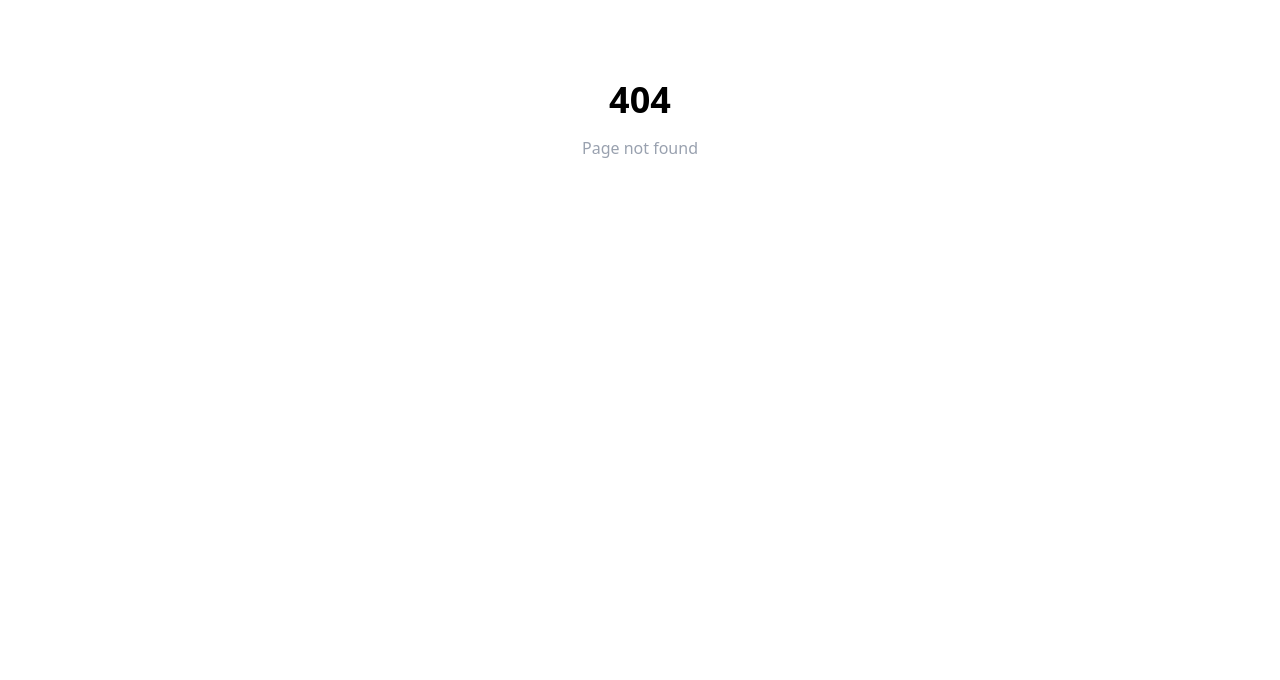
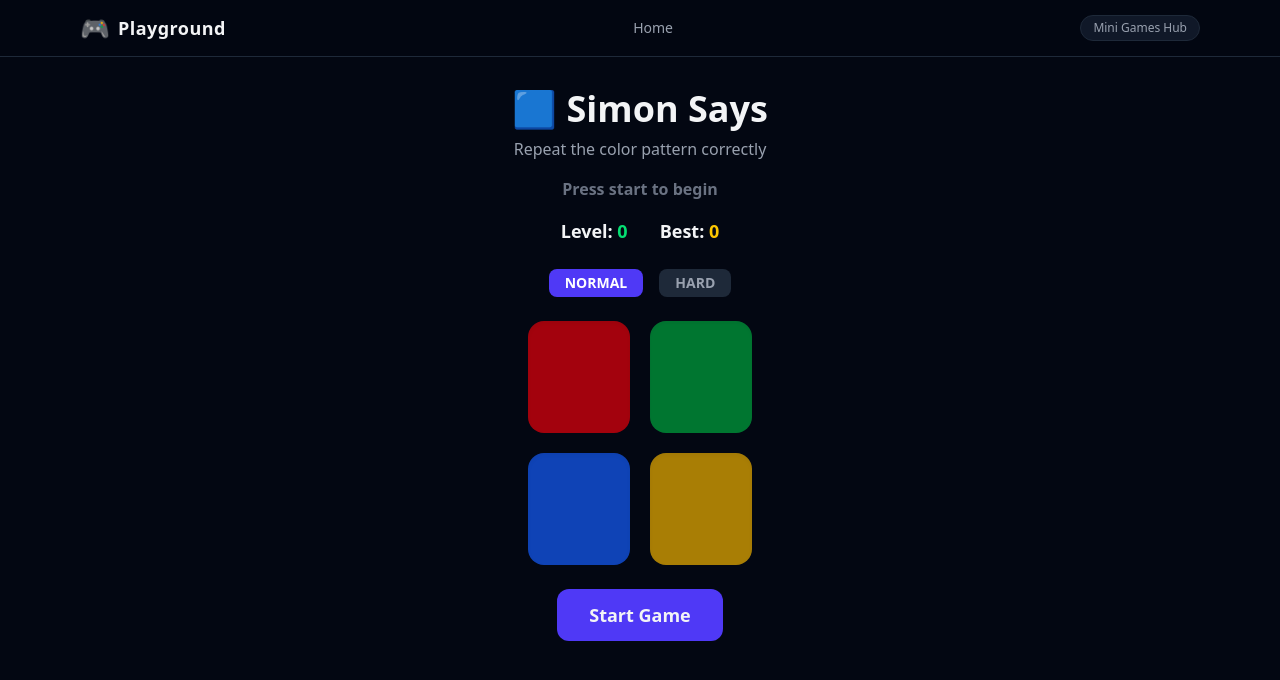
Before and after one commit to laatu08/game-platform, a React (Vite) app: page /game/simon-says in a window 1280 px wide. Before the commit this address had no page. Shown: the top 680 px of the page. Built offline with nearby package versions, Linux system fonts and the light colour scheme.

Commit message:
simon-says added

```diff
--- a/src/app/Router.jsx
+++ b/src/app/Router.jsx
@@ -9,6 +9,7 @@ import Snake from "../games/snake/Snake";
 import WhackAMole from "../games/whack-a-mole/WhackAMole";
 import AimTrainer from "../games/aim-trainer/AimTrainer";
 import MemoryMatch from "../games/memory-match/MemoryMatch";
+import SimonSays from "../games/simon-says/SimonSays";
 
 const router = createBrowserRouter([
   {
@@ -41,6 +42,10 @@ const router = createBrowserRouter([
         path: "game/memory-match",
         element: <MemoryMatch />,
       },
+      {
+        path: "game/simon-says",
+        element: <SimonSays />
+      }
     ],
   },
 ]);
--- a/src/games/games.js
+++ b/src/games/games.js
@@ -46,6 +46,13 @@ export const games = [
         path: "/game/memory-match",
         emoji: "🧠",
         difficulty: "Easy"
+    },
+    {
+        id: "simon-says",
+        name: "Simon Says",
+        description: "Repeat the color pattern without mistakes.",
+        path: "/game/simon-says",
+        emoji: "🟦",
+        difficulty: "Medium"
     }
-
 ];
--- /dev/null
+++ b/src/games/simon-says/SimonSays.jsx
@@ -0,0 +1,236 @@
+import { useEffect, useState } from "react";
+import { useSound } from "../../hooks/useSound";
+import clickSound from "../../assets/sounds/click.mp3";
+import failSound from "../../assets/sounds/fail.mp3";
+
+const COLOR_SETS = {
+  normal: [
+    {
+      id: 0,
+      base: "bg-red-600",
+      active: "bg-red-400 shadow-[0_0_30px_rgba(248,113,113,1)]",
+    },
+    {
+      id: 1,
+      base: "bg-green-600",
+      active: "bg-green-400 shadow-[0_0_30px_rgba(74,222,128,1)]",
+    },
+    {
+      id: 2,
+      base: "bg-blue-600",
+      active: "bg-blue-400 shadow-[0_0_30px_rgba(96,165,250,1)]",
+    },
+    {
+      id: 3,
+      base: "bg-yellow-500",
+      active: "bg-yellow-300 shadow-[0_0_30px_rgba(253,224,71,1)]",
+    },
+  ],
+
+  hard: [
+    {
+      id: 0,
+      base: "bg-red-600",
+      active: "bg-red-400 shadow-[0_0_30px_rgba(248,113,113,1)]",
+    },
+    {
+      id: 1,
+      base: "bg-green-600",
+      active: "bg-green-400 shadow-[0_0_30px_rgba(74,222,128,1)]",
+    },
+    {
+      id: 2,
+      base: "bg-blue-600",
+      active: "bg-blue-400 shadow-[0_0_30px_rgba(96,165,250,1)]",
+    },
+    {
+      id: 3,
+      base: "bg-yellow-500",
+      active: "bg-yellow-300 shadow-[0_0_30px_rgba(253,224,71,1)]",
+    },
+    {
+      id: 4,
+      base: "bg-purple-600",
+      active: "bg-purple-400 shadow-[0_0_30px_rgba(192,132,252,1)]",
+    },
+    {
+      id: 5,
+      base: "bg-pink-600",
+      active: "bg-pink-400 shadow-[0_0_30px_rgba(244,114,182,1)]",
+    },
+  ],
+};
+
+export default function SimonSays() {
+  const [sequence, setSequence] = useState([]);
+  const [userIndex, setUserIndex] = useState(0);
+  const [active, setActive] = useState(null);
+  const [level, setLevel] = useState(0);
+  const [running, setRunning] = useState(false);
+  const [locked, setLocked] = useState(true);
+  const [mode, setMode] = useState("normal");
+
+  const COLORS = COLOR_SETS[mode];
+
+  const bestKey = `simon-says-best-${mode}`;
+  const [best, setBest] = useState(
+    () => Number(localStorage.getItem(bestKey)) || 0
+  );
+
+  useEffect(() => {
+    setBest(Number(localStorage.getItem(bestKey)) || 0);
+  }, [mode]);
+
+  const playClick = useSound(clickSound, 0.4);
+  const playFail = useSound(failSound, 0.6);
+
+  function startGame() {
+    setSequence([]);
+    setLevel(0);
+    setRunning(true);
+    nextRound([]);
+  }
+
+  function nextRound(prev) {
+    const next = [...prev, Math.floor(Math.random() * COLORS.length)];
+    setSequence(next);
+    setLevel(next.length);
+    setUserIndex(0);
+    playSequence(next);
+  }
+
+  function playSequence(seq) {
+    setLocked(true);
+    let i = 0;
+
+    const interval = setInterval(() => {
+      setActive(seq[i]);
+
+      setTimeout(() => setActive(null), 450);
+      i++;
+
+      if (i >= seq.length) {
+        clearInterval(interval);
+        setTimeout(() => setLocked(false), 600);
+      }
+    }, 750);
+  }
+
+  function handleClick(index) {
+    if (locked || !running) return;
+
+    playClick();
+
+    if (sequence[userIndex] !== index) {
+      playFail();
+      setRunning(false);
+      setLocked(true);
+
+      if (level > best) {
+        setBest(level);
+        localStorage.setItem(bestKey, level);
+      }
+      return;
+    }
+
+    if (userIndex + 1 === sequence.length) {
+      setLocked(true);
+      setTimeout(() => nextRound(sequence), 900);
+    } else {
+      setUserIndex((i) => i + 1);
+    }
+  }
+
+  return (
+    <div className="text-center select-none">
+      <h1 className="text-4xl font-extrabold mb-2">🟦 Simon Says</h1>
+      <p className="text-gray-400 mb-4">Repeat the color pattern correctly</p>
+
+      {/* STATUS */}
+      <p className="mb-4 font-semibold">
+        {running ? (
+          locked ? (
+            <span className="text-indigo-400 animate-pulse">
+              👀 Watch carefully…
+            </span>
+          ) : (
+            <span className="text-green-400">🎯 Your turn</span>
+          )
+        ) : (
+          <span className="text-gray-500">Press start to begin</span>
+        )}
+      </p>
+
+      {/* HUD */}
+      <div className="flex justify-center gap-8 mb-6 font-semibold text-lg">
+        <div>
+          Level: <span className="text-green-400">{level}</span>
+        </div>
+        <div>
+          Best: <span className="text-yellow-400">{best}</span>
+        </div>
+      </div>
+
+      <div className="flex justify-center gap-4 mb-6">
+        {["normal", "hard"].map((m) => (
+          <button
+            key={m}
+            disabled={running}
+            onClick={() => setMode(m)}
+            className={`
+        px-4 py-1 rounded-lg text-sm font-semibold transition
+        ${
+          mode === m
+            ? "bg-indigo-600 text-white"
+            : "bg-gray-800 text-gray-400 hover:bg-gray-700"
+        }
+        ${running ? "opacity-50 cursor-not-allowed" : ""}
+      `}
+          >
+            {m.toUpperCase()}
+          </button>
+        ))}
+      </div>
+
+      {/* BOARD */}
+      <div
+        className="grid gap-5 mx-auto mb-6"
+        style={{
+          gridTemplateColumns: `repeat(${mode === "hard" ? 3 : 2}, 1fr)`,
+          maxWidth: mode === "hard" ? "20rem" : "14rem",
+        }}
+      >
+        {COLORS.map((c) => {
+          const isActive = active === c.id;
+
+          return (
+            <button
+              key={c.id}
+              onClick={() => handleClick(c.id)}
+              className={`
+                h-28 rounded-2xl
+                transition-all duration-200
+                ${isActive ? c.active : c.base}
+                ${locked ? "opacity-70" : "hover:scale-105 active:scale-95"}
+                shadow-inner
+              `}
+            />
+          );
+        })}
+      </div>
+
+      {!running && (
+        <button
+          onClick={startGame}
+          className="
+            px-8 py-3 rounded-xl text-lg font-bold
+            bg-indigo-600 hover:bg-indigo-500
+            active:scale-95 transition
+          "
+        >
+          {level > 0 ? "Play Again" : "Start Game"}
+        </button>
+      )}
+    </div>
+  );
+}
```
